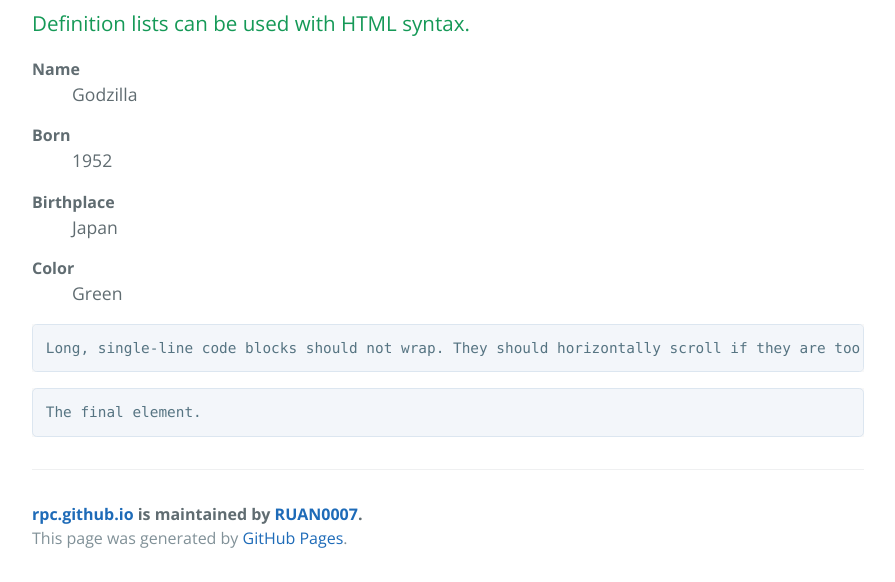
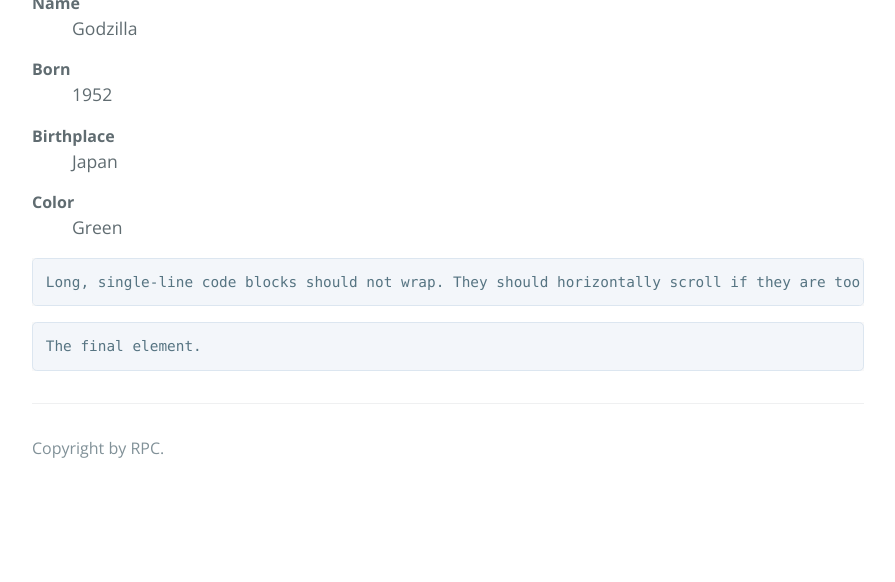
Before and after one commit to RUAN0007/rpc.github.io, a Jekyll site: the page built from instruction.md, in a window 1280 px wide and 900 px high, scrolled down 3190 px, cut to the strip 318-900 px from the top of the window. Shown: the whole strip, without its empty margins (192-1087 px from the left). Built offline with Jekyll 4.4.1, drawn with Linux system fonts in a browser that asks for light colours; after the commit the page ends 4000 px from its top, so only the background shows below that; some of the changed text lies outside the part shown.

Commit message:
Change template

```diff
--- a/_config.yml
+++ b/_config.yml
@@ -1,4 +1,4 @@
-title: RPC
+title: My Blog, RPC
 description: A hub to share my learning and ideas
 show_downloads: true
 google_analytics:
--- a/_layouts/default.html
+++ b/_layouts/default.html
@@ -13,23 +13,24 @@
     <section class="page-header">
       <h1 class="project-name">{{ site.title | default: site.github.repository_name }}</h1>
       <h2 class="project-tagline">{{ site.description | default: site.github.project_tagline }}</h2>
-      {% if site.github.is_project_page %}
+<!--       {% if site.github.is_project_page %}
         <a href="{{ site.github.repository_url }}" class="btn">View on GitHub</a>
       {% endif %}
       {% if site.show_downloads %}
         <a href="{{ site.github.zip_url }}" class="btn">Download .zip</a>
         <a href="{{ site.github.tar_url }}" class="btn">Download .tar.gz</a>
       {% endif %}
-    </section>
+ -->    </section>
 
     <section class="main-content">
       {{ content }}
 
       <footer class="site-footer">
-        {% if site.github.is_project_page %}
+        <span class="site-footer-credits">Copyright by RPC.</span>
+<!--         {% if site.github.is_project_page %}
           <span class="site-footer-owner"><a href="{{ site.github.repository_url }}">{{ site.github.repository_name }}</a> is maintained by <a href="{{ site.github.owner_url }}">{{ site.github.owner_name }}</a>.</span>
         {% endif %}
-        <span class="site-footer-credits">This page was generated by <a href="https://pages.github.com">GitHub Pages</a>.</span>
+        <span class="site-footer-credits">This page was generated by <a href="https://pages.github.com">GitHub Pages</a>.</span> -->
       </footer>
     </section>
 
```
